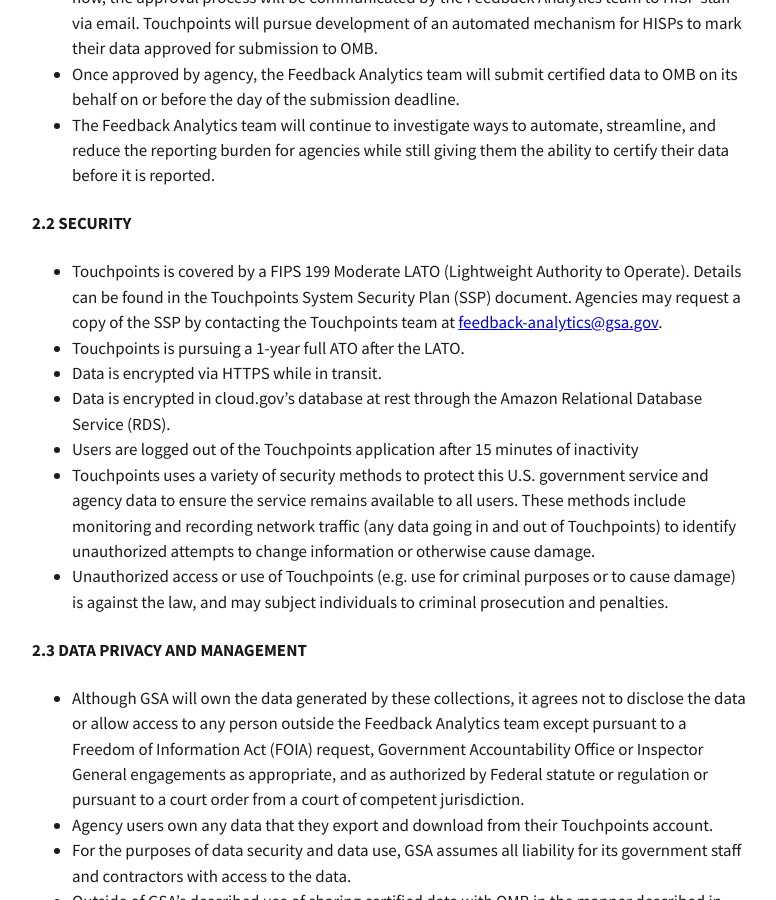
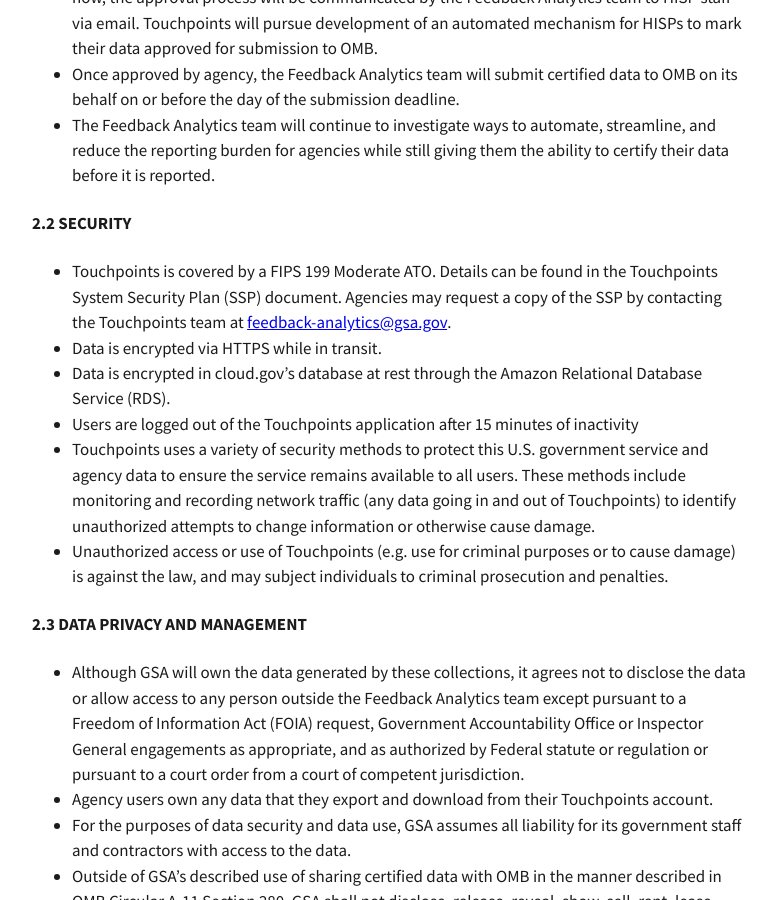
Before and after one commit to GSA-TTS/touchpoints-site, a Jekyll site: the page built from terms.md, in a window 1280 px wide and 900 px high, scrolled down 1083 px. Shown: the whole window, without its empty margins (372-1148 px from the left). Built offline with Jekyll 4.4.1, drawn with Linux system fonts in a browser that asks for light colours; some of the changed text lies outside the part shown.

Commit message:
update terms to reflect ATO instead of LATO

```diff
--- a/terms.md
+++ b/terms.md
@@ -133,13 +133,10 @@ permalink: /terms/
 
       <ul>
         <li>
-          Touchpoints is covered by a FIPS 199 Moderate LATO (Lightweight Authority to
-          Operate). Details can be found in the Touchpoints System Security Plan (SSP) document.
+          Touchpoints is covered by a FIPS 199 Moderate ATO.
+          Details can be found in the Touchpoints System Security Plan (SSP) document.
           Agencies may request a copy of the SSP by contacting the Touchpoints team at
           <a href="mailto:feedback-analytics@gsa.gov">feedback-analytics@gsa.gov</a>.
-        </li>
-        <li>
-          Touchpoints is pursuing a 1-year full ATO after the LATO.
         </li>
         <li>
           Data is encrypted via HTTPS while in transit.
```
Also changed, not shown: other parts of terms.md (+1 -1 lines).
